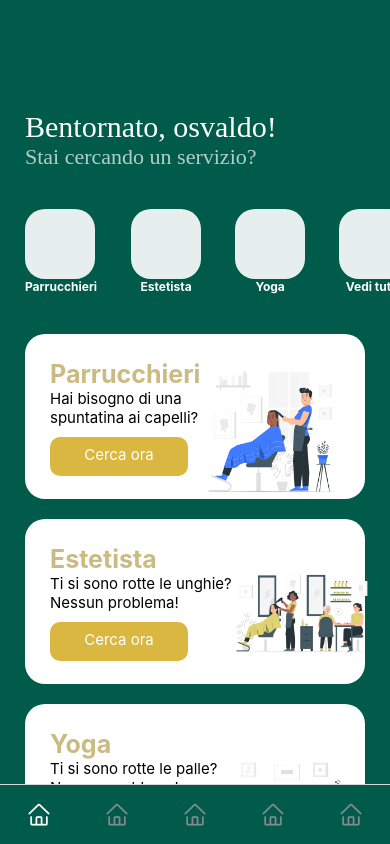
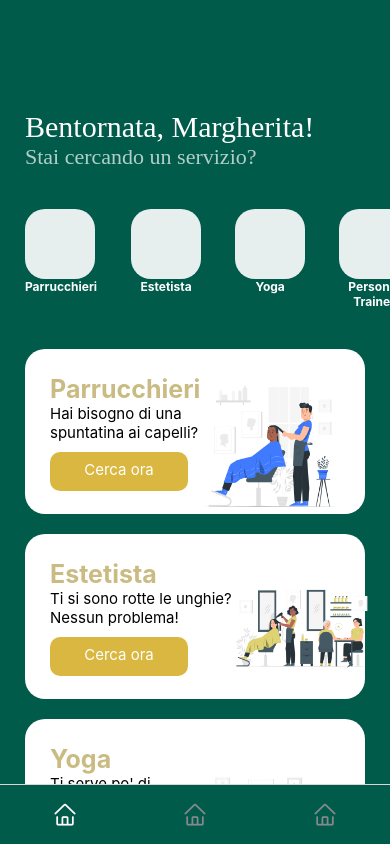
Before and after one commit to DallasCorporation/DaySi, a React Native app: screen /Home in a window 390 px wide. Built offline with nearby package versions, Linux system fonts and the light colour scheme.

Commit message:
Changes sentences

```diff
--- a/src/Navigator/BottomNav.js
+++ b/src/Navigator/BottomNav.js
@@ -23,7 +23,7 @@ const MyTabs = () => {
         tabBarShowLabel: false,
         tabBarStyle: {
           backgroundColor: mainGreen,
-          height:60,
+          height: 60,
         },
       }}>
       <Tab.Screen
@@ -66,7 +66,7 @@ const MyTabs = () => {
           ),
         }}
       />
-
+      {/*
       <Tab.Screen
         name="Access"
         component={Access}
@@ -94,6 +94,7 @@ const MyTabs = () => {
           ),
         }}
       />
+          */}
     </Tab.Navigator>
   );
 };
--- a/src/Screen/Categories/Categories.js
+++ b/src/Screen/Categories/Categories.js
@@ -36,7 +36,7 @@ const Categories = () => {
 
             <Text style={{ color: 'white', fontSize: 30, marginLeft: 25 }}>Categorie</Text>
             <View style={{ backgroundColor: 'white', margin: 25, height: 45, borderRadius: 10, marginBottom: 25 }}>
-                <Text style={{ fontSize: 16, color: 'black', textAlign: 'center', marginTop: 10 }}>Categorie trovate per: Bofogna</Text>
+                <Text style={{ fontSize: 16, color: 'black', textAlign: 'center', marginTop: 10 }}>Categorie trovate per: Bologna</Text>
             </View>
 
             <SafeAreaView style={{ flex: 1 }}>
--- a/src/Screen/Home/Home.js
+++ b/src/Screen/Home/Home.js
@@ -9,7 +9,7 @@ import { cultured, mainGreen, windowHeight, windowWidth } from '../../constants/
 
 const Home = () => {
 
-    let array = ["Parrucchieri", "Estetista", "Yoga", "Vedi tutte", "Medico", "Armando"]
+    let array = ["Parrucchieri", "Estetista", "Yoga", "Personal\nTrainer", "Medico", "Mental\nCoach"]
     let cat = [
         {
             name: "Parrucchieri",
@@ -23,12 +23,12 @@ const Home = () => {
         },
         {
             name: "Yoga",
-            desc: "Ti si sono rotte le palle?\nNessun problema!",
+            desc: "Ti serve po' di \nginnastca rilassante",
             img: image_3,
         },
         {
             name: "Personal trainer",
-            desc: "Ti si sono rotte le palle?\nNessun problema!",
+            desc: "Vuoi un aiuto per \nmetterti in forma?",
             img: image_4,
         },
     ]
@@ -37,7 +37,7 @@ const Home = () => {
             <ScrollView style={styles().container} persistentScrollbar={true} >
 
                 <Text style={{ height: 110 }}> </Text>
-                <Text style={styles().titleHome}>Bentornato, osvaldo!</Text>
+                <Text style={styles().titleHome}>Bentornata, Margherita!</Text>
                 <Text style={styles().subtitleHome}>Stai cercando un servizio?</Text>
                 <ScrollView horizontal>
                     {array.map(el =>
```
Also changed, not shown: src/Access.js (+7 -2 lines), src/Loading.js (+1 -2 lines).
